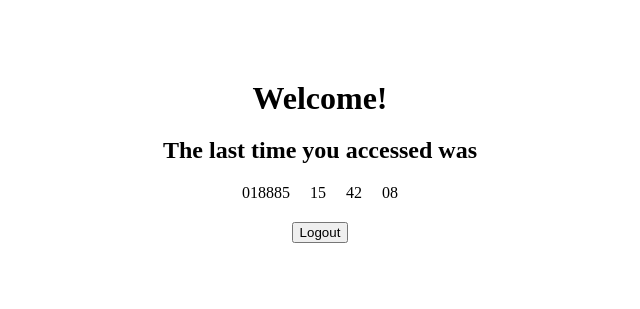
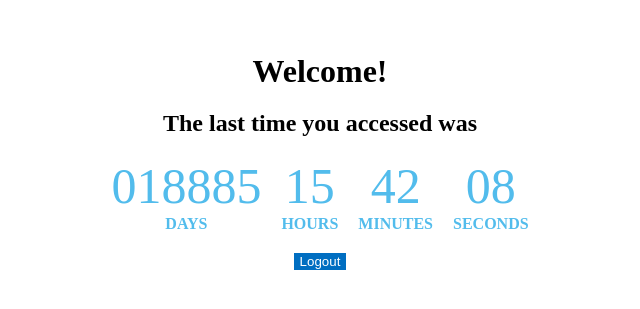
Before and after one commit to angelgb/MobileChannel, an Angular app: page /timer in a window 1280 px wide. Shown: the part 247-556 px from the top of the page, without its empty margins (320-960 px from the left). Built offline with nearby package versions, Linux system fonts and the light colour scheme; no server answers.

Commit message:
ADDED: * readme * style

```diff
--- a/API_mock/db.json
+++ b/API_mock/db.json
@@ -3,7 +3,7 @@
     {
       "id": "angel@gmail.com",
       "password": "1234",
-      "timestamp": 1631801660827
+      "timestamp": 1631803342619
     },
     {
       "id": "gft@gmail.com",
--- a/src/app/views/timer/timer.component.html
+++ b/src/app/views/timer/timer.component.html
@@ -2,10 +2,22 @@
     <h1>Welcome!</h1>
     <h2>The last time you accessed was</h2>
     <div class='clock'>
-        <span>{{getDisplayTimer().days}}</span>
-        <span>{{getDisplayTimer().hours}}</span>
-        <span>{{getDisplayTimer().minutes}}</span>
-        <span>{{getDisplayTimer().seconds}}</span>
+        <div>
+            <span>{{getDisplayTimer().days}}</span>
+            <b>DAYS</b>
+        </div>
+        <div>
+            <span>{{getDisplayTimer().hours}}</span>
+            <b>HOURS</b>
+        </div>
+        <div>
+            <span>{{getDisplayTimer().minutes}}</span>
+            <b>MINUTES</b>
+        </div>
+        <div>
+            <span>{{getDisplayTimer().seconds}}</span>
+            <b>SECONDS</b>
+        </div>
     </div>
     <button (click)='logOut()'>Logout</button>
 </div>
--- a/src/styles.sass
+++ b/src/styles.sass
@@ -12,8 +12,31 @@ body
         display: flex
         flex-direction: column
         align-items: center
-        *
-            margin: 10px
+        & > *
+            margin: variables.$margin
         i
             font-size: 80px
             color: colors.$blue3
+        button
+            background-color: colors.$blue2
+            color: colors.$white
+            border: none
+        input
+            background-color: colors.$white
+            border: none
+            border-bottom: 2px solid colors.$blue2
+        .clock
+            display: flex
+            flex-direction: row
+            & > div
+                color: colors.$blue4
+                display: flex
+                flex-direction: column
+                margin: 0 variables.$margin
+                span
+                    font-size: 50px
+                    display: flex
+                    justify-content: center
+                b
+                    display: flex
+                    justify-content: center
--- a/src/styles/_variables.sass
+++ b/src/styles/_variables.sass
@@ -1,3 +1 @@
-$cardImageSize: 250px
-$cartImageSize: 100px
-$padding: 5px
+$margin: 10px
```
Also changed, not shown: src/styles/_mediaQueries.sass (deleted, +0 -16 lines), 1 other file (tests, documents, lock files or other folders).
